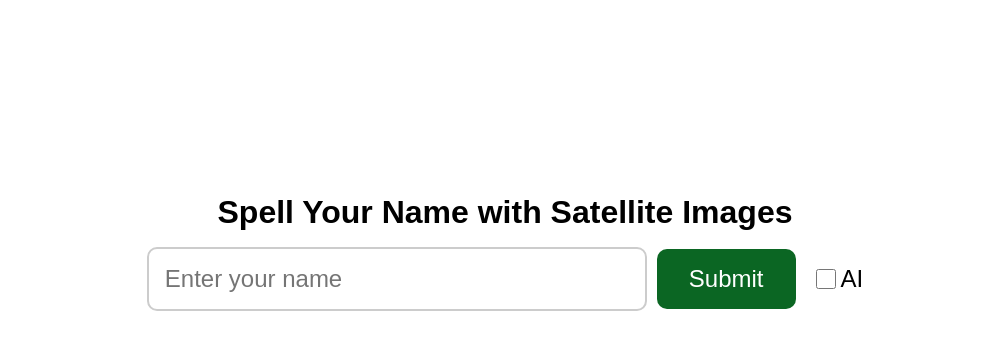
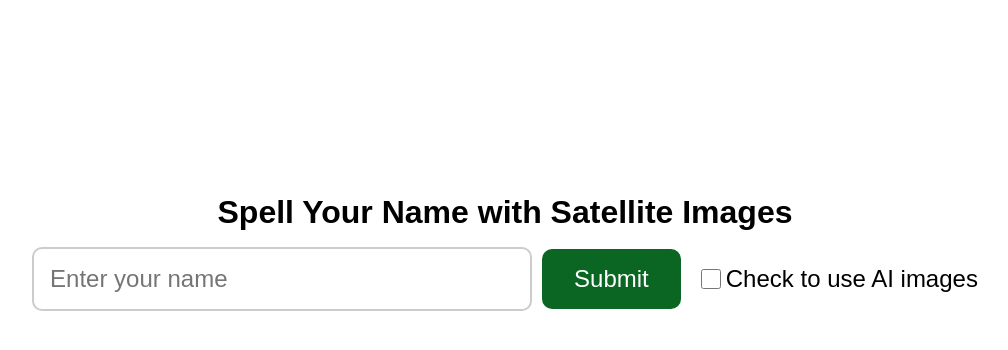
Before and after one commit to PatFrdnnd/sentname, a Flask app: page / in a window 1280 px wide. Shown: the part 132-482 px from the top of the page, without its empty margins (135-1143 px from the left). Run offline with Flask 3, Linux system fonts and the light colour scheme.

Commit message:
Update index.html

```diff
--- a/templates/index.html
+++ b/templates/index.html
@@ -107,7 +107,7 @@
             <!-- Checkbox for AI images (moved to the right and styled) -->
             <label class="ai-checkbox">
                 <input type="checkbox" name="use_ai">
-                AI
+                Check to use AI images
             </label>
         </form>
     </div>
```
